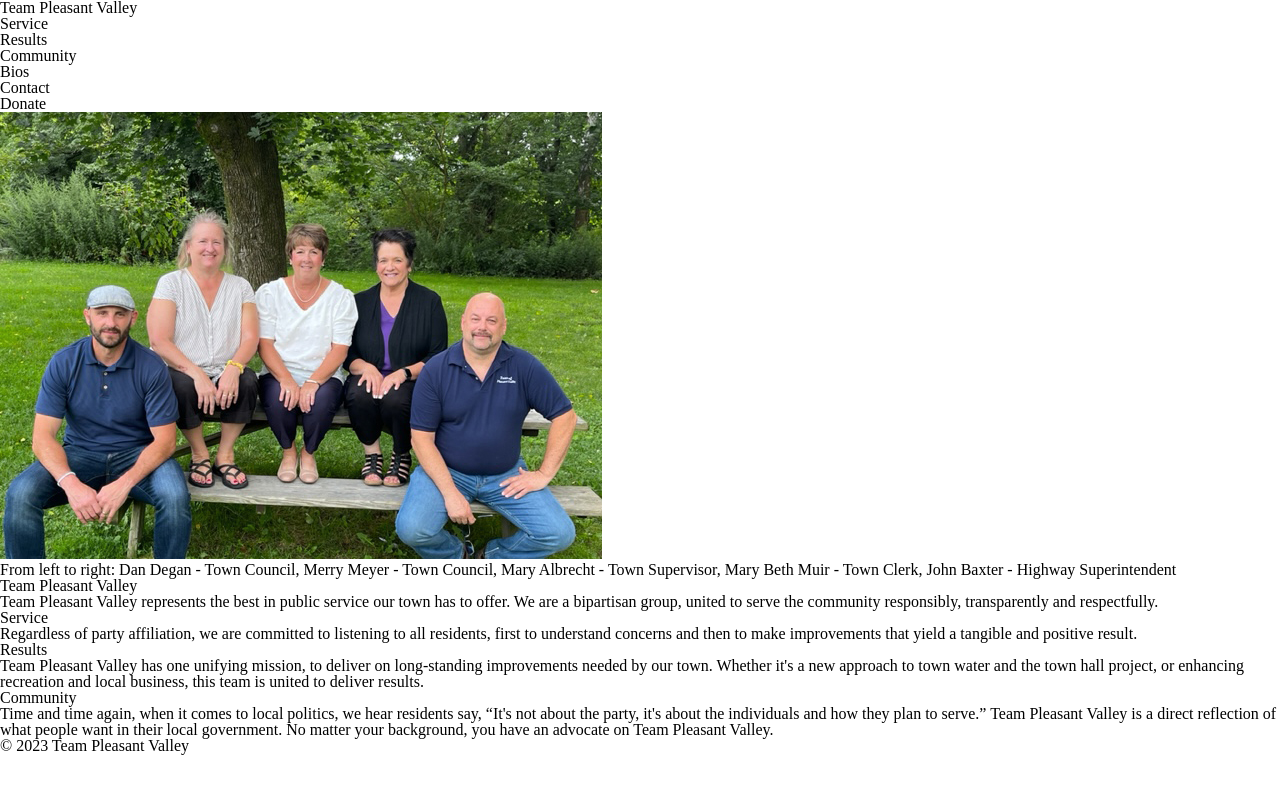
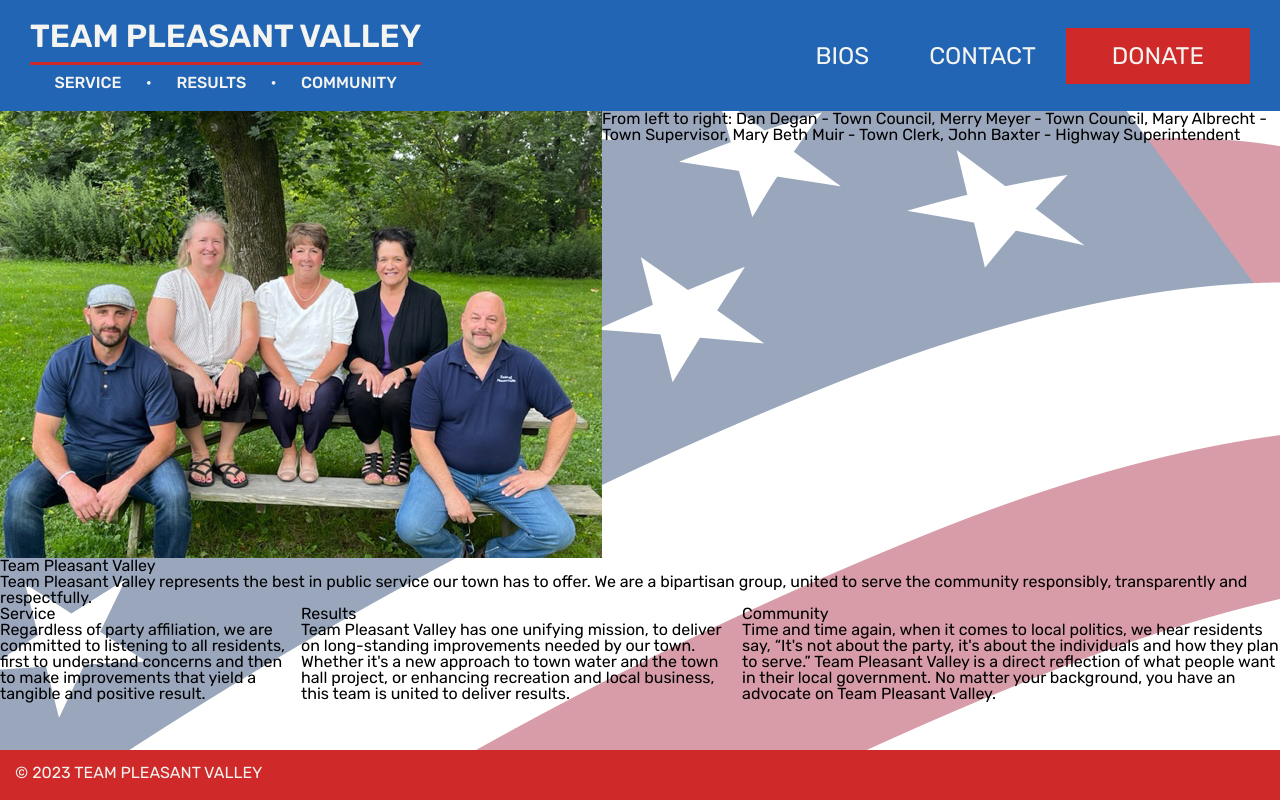
Before and after one commit to kkochie/teampv, a plain HTML site: page index.html in a window 1280 px wide. Drawn offline with Linux system fonts and the light colour scheme.

Commit message:
Header styling

```diff
--- a/index.html
+++ b/index.html
@@ -22,17 +22,19 @@
     <header>
       <div class="logo">
         <h1>Team Pleasant Valley</h1>
-        <ul>
+        <ul class="logo-list">
           <li>Service</li>
+          <li>&#x2022;</li>
           <li>Results</li>
+          <li>&#x2022;</li>
           <li>Community</li>
         </ul>
       </div>
       <div class="nav">
         <ul>
-          <li>Bios</li>
-          <li>Contact</li>
-          <li>Donate</li>
+          <li><a href="./bios.html">Bios</a></li>
+          <li><a href="./contact.html">Contact</a></li>
+          <li><a href="#">Donate</a></li>
         </ul>
       </div>
     </header>
--- a/style.css
+++ b/style.css
@@ -23,13 +23,15 @@ time, mark, audio, video {
     border: 0;
     font-size: 100%;
     font: inherit;
+    font-family: "Rubik", sans-serif;
     vertical-align: baseline;
+
 }
 /* HTML5 display-role reset for older browsers */
 /* prettier-ignore */
 article, aside, details, figcaption, figure,
 footer, header, hgroup, menu, nav, section {
-  display: block;
+  display: flex;
 }
 body {
   line-height: 1;
@@ -62,3 +64,88 @@ table {
   -moz-box-sizing: border-box;
   box-sizing: border-box;
 }
+
+/* MAIN STYLES */
+
+:root {
+  --blue: #2365b5;
+  --red: #cf2929;
+  --ivory: #f4f4f0;
+  --light-blue: #cfd5de;
+  --grey: #404040;
+}
+html {
+  font-size: 1rem;
+}
+body {
+  min-height: 100vh;
+  display: flex;
+  flex-direction: column;
+  font-size: 1em;
+  background: var(--light-blue) url("./img/flag-bkg.png") no-repeat left top;
+  background-size: auto;
+}
+
+/* Header */
+header {
+  background: var(--blue);
+  display: flex;
+  flex-direction: row;
+  justify-content: space-between;
+  align-items: center;
+  color: var(--ivory);
+  text-transform: uppercase;
+  padding: 20px 30px;
+}
+header h1 {
+  font-size: 2em;
+  font-weight: 600;
+  border-bottom: 3px solid var(--red);
+  padding-bottom: 10px;
+}
+.logo {
+  display: flex;
+  flex-direction: column;
+  width: fit-content;
+  block-size: fit-content;
+}
+.logo-list {
+  display: flex;
+  flex-direction: row;
+  justify-content: space-evenly;
+  padding-top: 10px;
+}
+.logo-list li {
+  font-weight: 500;
+}
+.nav,
+.nav ul {
+  display: flex;
+  align-items: center;
+}
+.nav li a {
+  color: var(--ivory);
+  text-decoration: none;
+  font-size: 1.5em;
+  font-weight: 400;
+  padding: 0 30px;
+}
+.nav li a:hover {
+  color: var(--grey);
+}
+.nav li:last-child {
+  background: var(--red);
+  padding: 1rem;
+}
+/* Footer */
+footer {
+  height: 50px;
+  width: 100%;
+  background: var(--red);
+  margin-top: auto;
+}
+footer p {
+  color: var(--ivory);
+  text-transform: uppercase;
+  padding: 15px;
+}
```
Also changed, not shown: img/flag-bkg.png (added).
